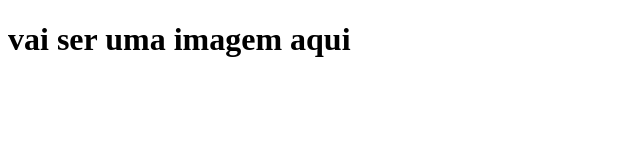
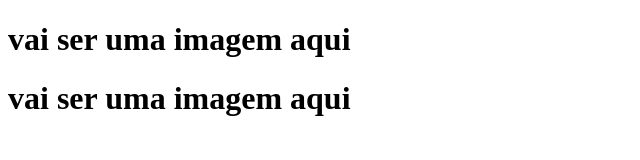
Before and after one commit to julianabini/site-turma-criativa, a plain HTML site: page index.html in a window 1280 px wide. Shown: the whole page, without its empty margins (0-640 px from the left). Drawn offline with Linux system fonts and the light colour scheme.

Commit message:
Add files via upload

```diff
--- a/index.html
+++ b/index.html
@@ -8,6 +8,6 @@
 </head>
 <body>
    <h1>vai ser uma imagem aqui</h1>
-
+ <h1>vai ser uma imagem aqui<h1>
 </body>
 </html>
```
